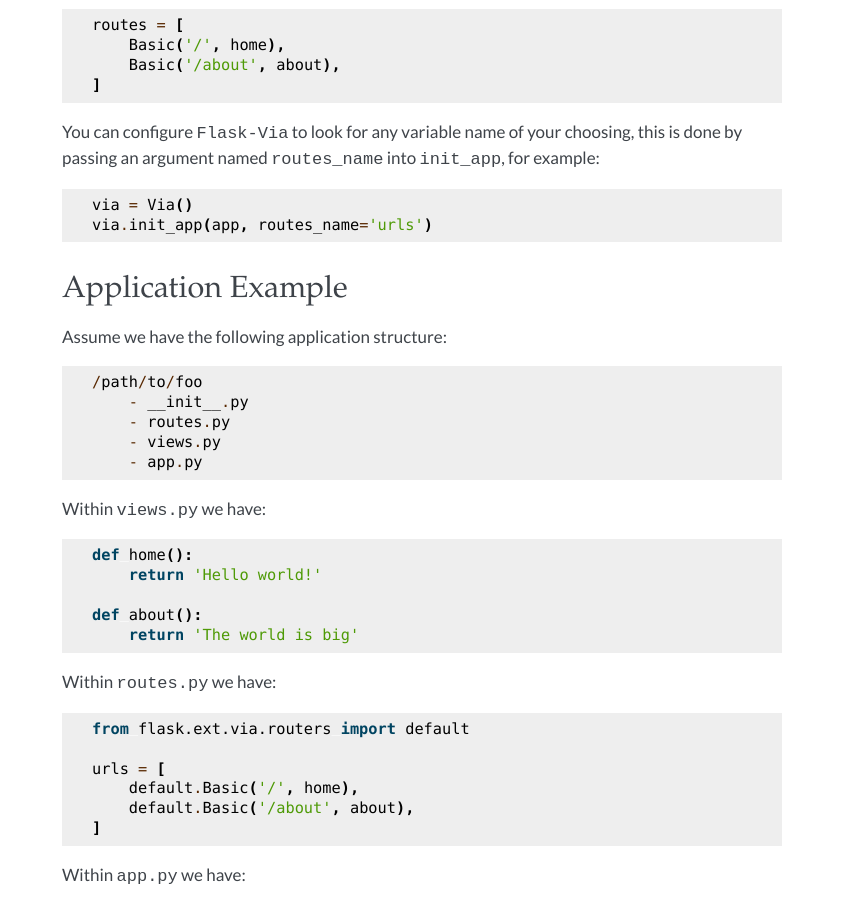
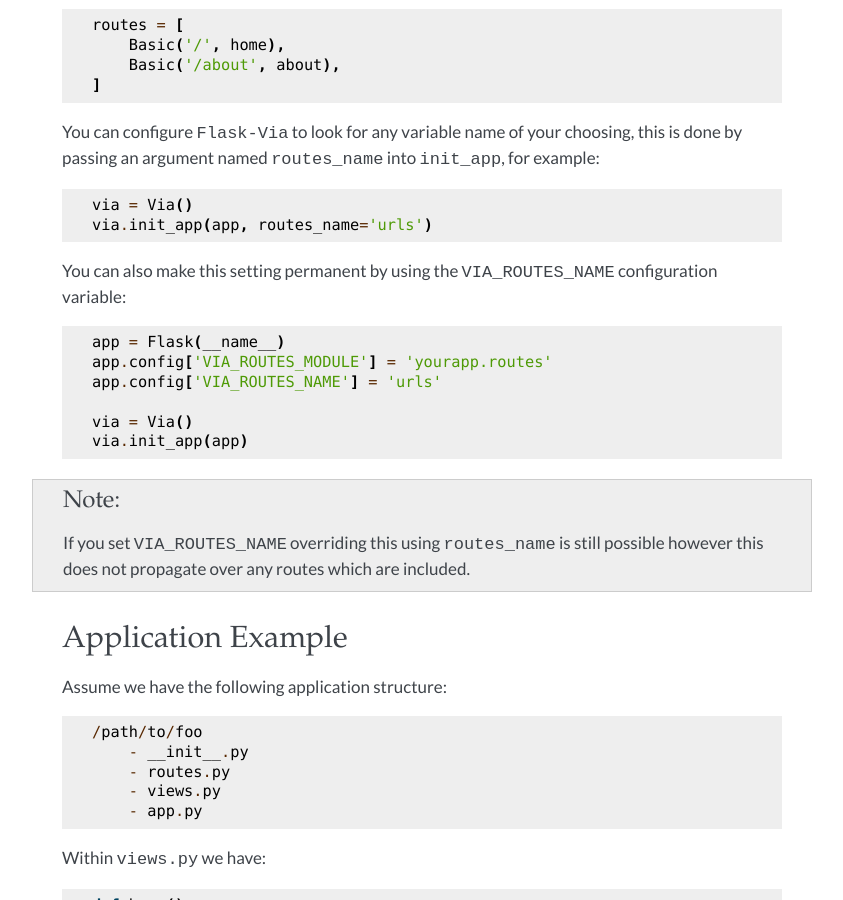
Before and after one commit to thisissoon/Flask-Via, a Sphinx documentation site: the page built from docs/route_discovery.rst, in a window 1280 px wide and 900 px high, scrolled down 1000 px. Shown: the whole window, without its empty margins (378-1221 px from the left). Built offline with Sphinx 7.4.7, drawn with Linux system fonts in a browser that asks for light colours; some web fonts are replaced; the version number could not be read and is left out; some of the changed text lies outside the part shown.

Commit message:
Added VIA_ROUTES_NAME configuration variable

```diff
--- a/CHANGELOG.rst
+++ b/CHANGELOG.rst
@@ -8,6 +8,7 @@ Next Release
 * Improved: ``ImproperlyConfigured`` now raised if routes module is not defined
   in either ``init_app`` or in application configuration via
   ``VIA_ROUTES_MODULE``
+* Feature: Added support for ``VIA_ROUTES_NAME`` to set a common routes name
 
 2014.05.08
 ----------
--- a/docs/index.rst
+++ b/docs/index.rst
@@ -7,6 +7,7 @@ Usage Documentation
    :maxdepth: 3
 
    quickstart
+   configuration
    route_discovery
    routers
    include
--- a/docs/route_discovery.rst
+++ b/docs/route_discovery.rst
@@ -62,6 +62,22 @@ for example::
     via = Via()
     via.init_app(app, routes_name='urls')
 
+You can also make this setting permanent by using the ``VIA_ROUTES_NAME``
+configuration variable::
+
+    app = Flask(__name__)
+    app.config['VIA_ROUTES_MODULE'] = 'yourapp.routes'
+    app.config['VIA_ROUTES_NAME'] = 'urls'
+
+    via = Via()
+    via.init_app(app)
+
+.. note::
+
+    If you set ``VIA_ROUTES_NAME`` overriding this using ``routes_name`` is
+    still possible however this does not propagate over any routes which are
+    included.
+
 Application Example
 -------------------
 
```
Also changed, not shown: docs/configuration.rst (added, +22 -0 lines), flask_via/__init__.py (+11 -2 lines), 4 other files.
